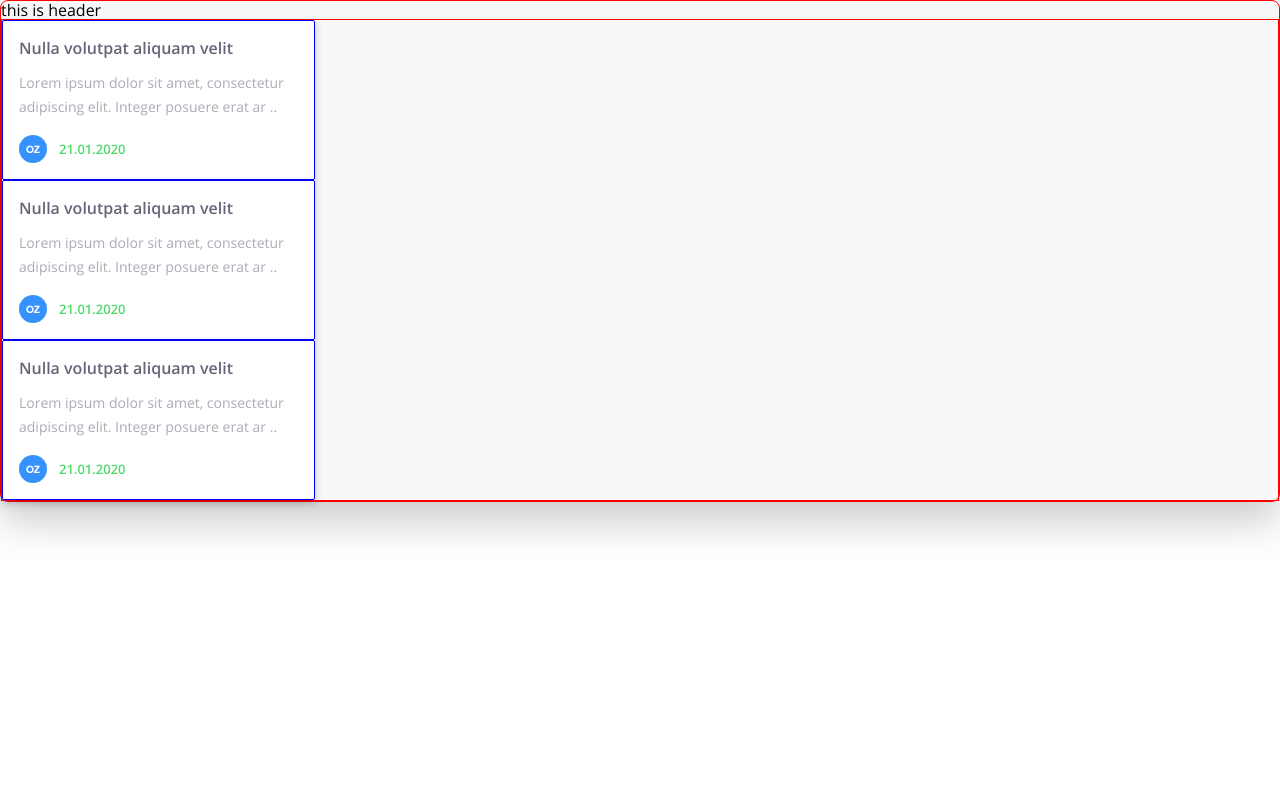
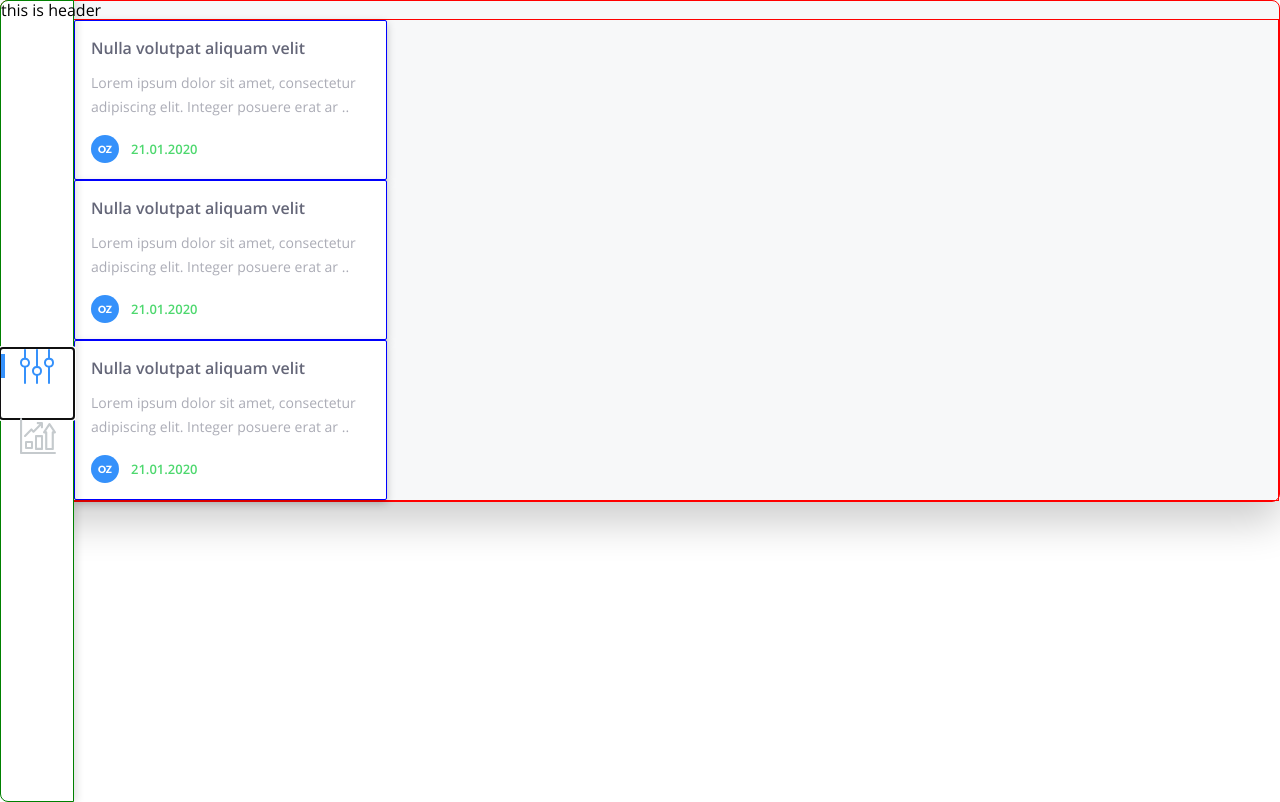
Before and after one commit to AlexValyshev/jungaroo-project, a Nuxt app: page / in a window 1280 px wide. Built offline with nearby package versions, Linux system fonts and the light colour scheme.

Commit message:
проиежуточное сохранение

```diff
--- /dev/null
+++ b/components/SideBar.vue
@@ -0,0 +1,77 @@
+<template>
+  <section class="sidebar sidebar_theme_light">
+    <nuxt-link class="sidebar__link" to="/" autofocus>
+      <div class="sidebar__main" >
+        <div class="sidebar__lighting"></div>
+        <svg class="sidebar__svg" width="34" height="35" fill="#C5CACD" xmlns="http://www.w3.org/2000/svg">
+          <path fill-rule="evenodd" clip-rule="evenodd"
+            d="M17.985 17.063V.984A.98.98 0 0017 0a.98.98 0 00-.985.984v16.079A5.006 5.006 0 0012 21.96c0 2.42 1.73 4.438 4.015 4.898v7.157A.98.98 0 0017 35a.98.98 0 00.985-.984v-7.157A5.006 5.006 0 0022 21.96a5.005 5.005 0 00-4.015-4.898zM17 24.985a3.029 3.029 0 01-3.03-3.024 3.029 3.029 0 016.06 0A3.029 3.029 0 0117 24.985zM5.985 8.812V.984A.98.98 0 005 0a.98.98 0 00-.985.984v7.828A5.006 5.006 0 000 13.71c0 2.42 1.73 4.439 4.015 4.898v15.408A.98.98 0 005 35a.98.98 0 00.985-.984V18.601A5.006 5.006 0 0010 13.703c0-2.42-1.73-4.432-4.015-4.891zM5 16.735a3.029 3.029 0 01-3.03-3.025 3.029 3.029 0 016.06 0A3.034 3.034 0 015 16.735zM29.985 8.81V.984A.98.98 0 0029 0a.98.98 0 00-.985.984V8.81A5.005 5.005 0 0024 13.707c0 2.42 1.73 4.438 4.015 4.897v15.412A.98.98 0 0029 35a.98.98 0 00.985-.984v-15.42A5.005 5.005 0 0034 13.7a4.99 4.99 0 00-4.015-4.89zM29 16.731a3.029 3.029 0 01-3.03-3.024A3.029 3.029 0 0129 10.683a3.029 3.029 0 013.03 3.024A3.029 3.029 0 0129 16.731z"/>
+        </svg>
+      </div>
+    </nuxt-link>
+
+    <nuxt-link class="sidebar__link" to="/stats">
+      <div class="sidebar__stats">
+        <div class="sidebar__lighting"></div>
+        <svg class="sidebar__svg" width="36" height="36" xmlns="http://www.w3.org/2000/svg" fill="#C5CACD">
+          <path fill-rule="evenodd" clip-rule="evenodd"
+            d="M5.802 18.686l5.587-5.67 1.365 1.384c.412.419 1.08.419 1.492 0l6.643-6.742v1.7c0 .59.473 1.07 1.055 1.07.583 0 1.056-.48 1.056-1.07V5.07v-.003A1.065 1.065 0 0021.944 4h-4.222c-.583 0-1.055.48-1.055 1.071 0 .592.472 1.072 1.055 1.072h1.674L13.5 12.128l-1.365-1.386a1.045 1.045 0 00-1.492 0l-6.334 6.429a1.083 1.083 0 000 1.515c.412.419 1.08.419 1.493 0zM6 31h6a1 1 0 001-1v-6a1 1 0 00-1-1H6a1 1 0 00-1 1v6a1 1 0 001 1zm1-6h4v4H7v-4zM22 17h-6c-.552 0-1 .48-1 1.071V30.93c0 .591.448 1.071 1 1.071h6c.552 0 1-.48 1-1.071V18.07C23 17.48 22.552 17 22 17zm-1 12.857h-4V19.143h4v10.714zM24.077 15.385h1.078v15.577c0 .573.482 1.038 1.077 1.038h6.536c.595 0 1.077-.465 1.077-1.038V15.385h1.078c.392 0 .754-.207.944-.538.189-.332.176-.737-.034-1.056l-5.459-8.308a1.087 1.087 0 00-.91-.483h-.003c-.37.001-.714.185-.91.488l-5.387 8.308c-.208.32-.219.723-.029 1.054.19.33.55.535.942.535zm5.393-7.396l3.495 5.319h-.197c-.595 0-1.077.465-1.077 1.038v15.577h-4.382V14.346c0-.573-.482-1.038-1.077-1.038h-.21l3.448-5.32z"/>
+          <path fill-rule="evenodd" clip-rule="evenodd"
+            d="M34.945 33.89H2.11V1.056a1.055 1.055 0 00-2.109 0v33.89C0 35.528.472 36 1.055 36h33.89a1.055 1.055 0 100-2.11z"/>
+        </svg>
+      </div>
+    </nuxt-link>
+  </section>
+</template>
+
+<script>
+</script>
+
+<style>
+.sidebar {
+  max-width: 72px;
+  width: 100%;
+  height: 100%;
+  display: flex;
+  flex-direction: column;
+  align-items: center;
+  justify-content: center;
+  border: 1px solid green;
+  border-radius: 8px 0px 0px 8px;
+}
+.sidebar_theme_light {
+  background: #ffffff;
+  box-shadow: 4px 0px 7px rgba(0, 0, 0, 0.1);
+}
+
+.sidebar__link:focus .sidebar__lighting {
+  background: #3591fb;
+}
+
+.sidebar__link:focus .sidebar__svg {
+  fill: #3591fb;
+}
+
+.sidebar__link {
+
+}
+
+.sidebar__main {
+  width: 72px;
+  height: 35px;
+  margin-bottom: 34px;
+  display: flex;
+  align-items: center;
+}
+.sidebar__stats {
+  width: 72px;
+  height: 36px;
+  display: flex;
+  align-items: center;
+}
+.sidebar__lighting {
+  width: 4px;
+  height: 24px;
+  margin-right: 15px;
+}
+</style>
--- a/layouts/default.vue
+++ b/layouts/default.vue
@@ -1,9 +1,20 @@
 <template>
   <div class="page page_theme_light">
-    <header>this is header</header>
+    <header class="header">this is header</header>
+    <SideBar class="sidebar"/>
     <nuxt/>
   </div>
 </template>
+
+<script>
+import SideBar from "~/components/SideBar.vue";
+
+export default {
+  components: {
+    SideBar
+  }
+};
+</script>
 
 <style>
 .page {
@@ -15,10 +26,22 @@
   -moz-osx-font-smoothing: grayscale;
   -webkit-font-smoothing: antialiased;
   box-sizing: border-box;
+
 }
 
 .page_theme_light {
   background: #f7f8f9;
   box-shadow: 0px 20px 40px rgba(0, 0, 0, 0.2);
 }
+
+.header {
+  position: relative;
+  z-index: 1;
+}
+
+.sidebar {
+  position: absolute;
+  top: 0;
+  left: 0;
+}
 </style>
--- a/pages/index.vue
+++ b/pages/index.vue
@@ -19,6 +19,7 @@ export default {
 
 <style>
 .columns {
+  padding-left: 72px;
   border: 1px solid red;
 }
 </style>
```
Also changed, not shown: assets/images/main.svg (added), assets/images/stats.svg (added).
